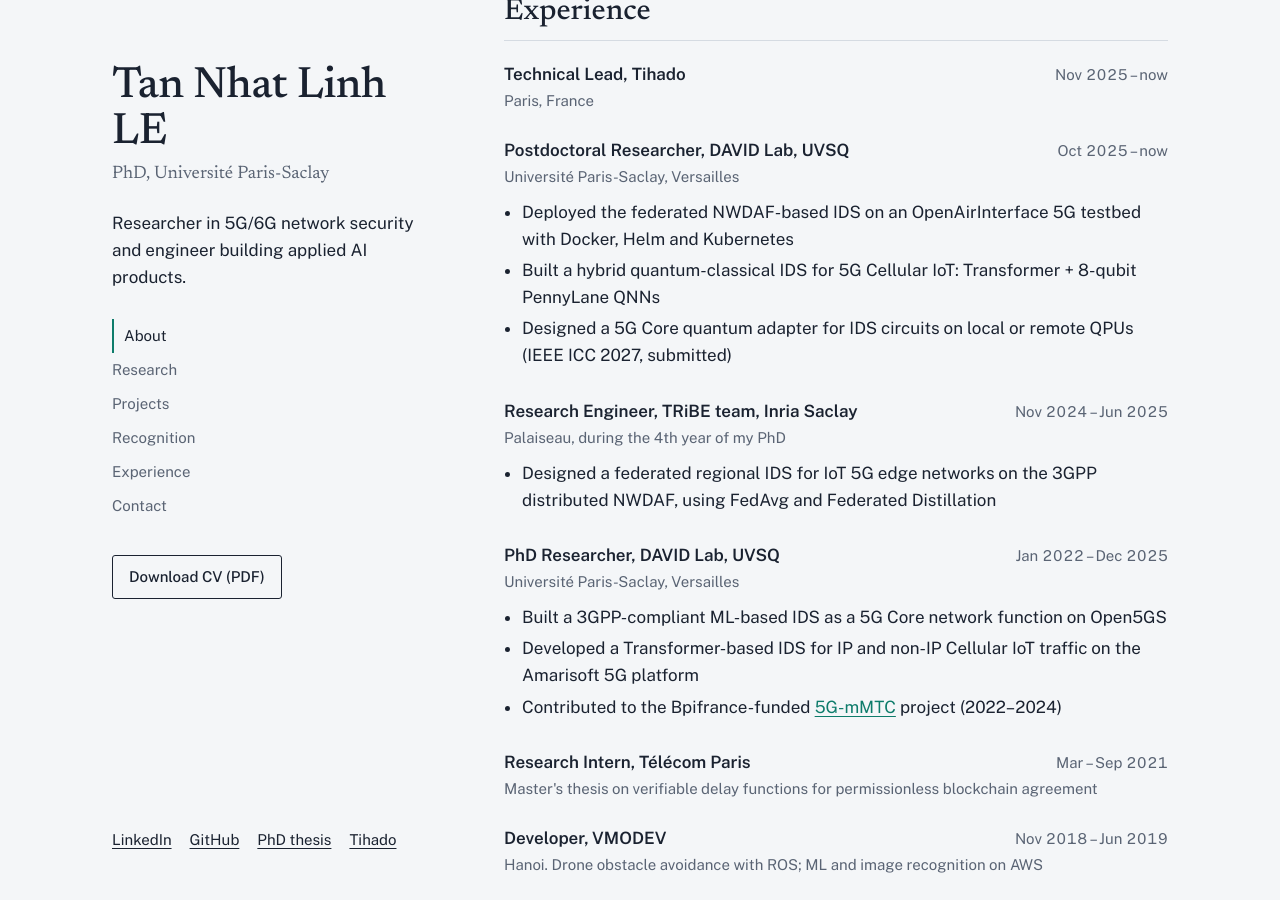
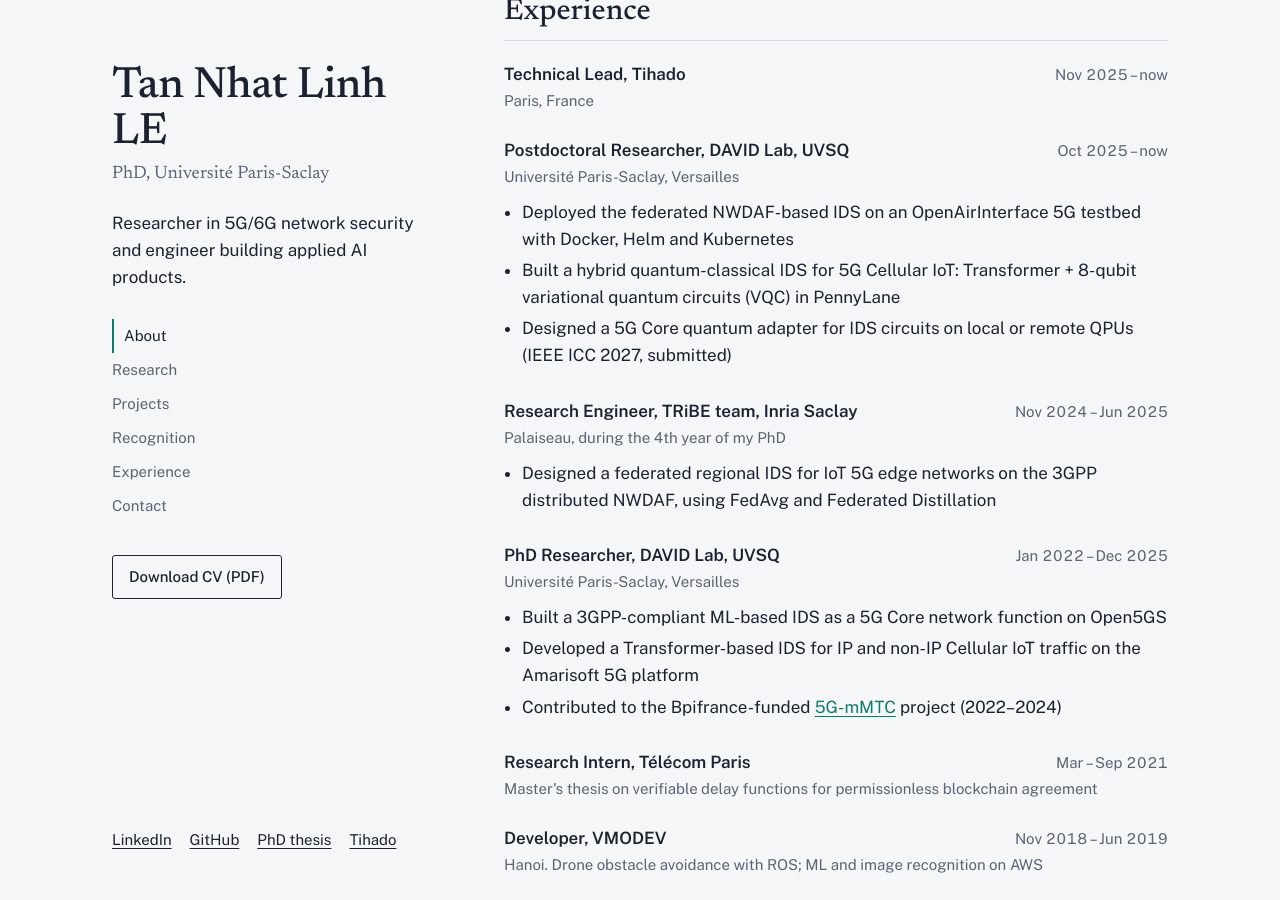
Before and after one commit to NLag/NLag.github.io, a Jekyll site: the page index.html, which Jekyll copies as it is, in a window 1280 px wide and 900 px high, scrolled down 2528 px. Built offline with Jekyll 4.4.1, drawn with Linux system fonts in a browser that asks for light colours.

Commit message:
Mention VQC in postdoc work, refresh CV PDF
Co-Authored-By: Claude Opus 5.5 <noreply@anthropic.com>

```diff
--- a/index.html
+++ b/index.html
@@ -329,7 +329,7 @@
           <span class="where">Université Paris-Saclay, Versailles</span>
           <ul>
             <li>Deployed the federated NWDAF-based IDS on an OpenAirInterface 5G testbed with Docker, Helm and Kubernetes</li>
-            <li>Built a hybrid quantum-classical IDS for 5G Cellular IoT: Transformer + 8-qubit PennyLane QNNs</li>
+            <li>Built a hybrid quantum-classical IDS for 5G Cellular IoT: Transformer + 8-qubit variational quantum circuits (VQC) in PennyLane</li>
             <li>Designed a 5G Core quantum adapter for IDS circuits on local or remote QPUs (IEEE ICC 2027, submitted)</li>
           </ul>
         </div>
```
Also changed, not shown: 1 other file.
